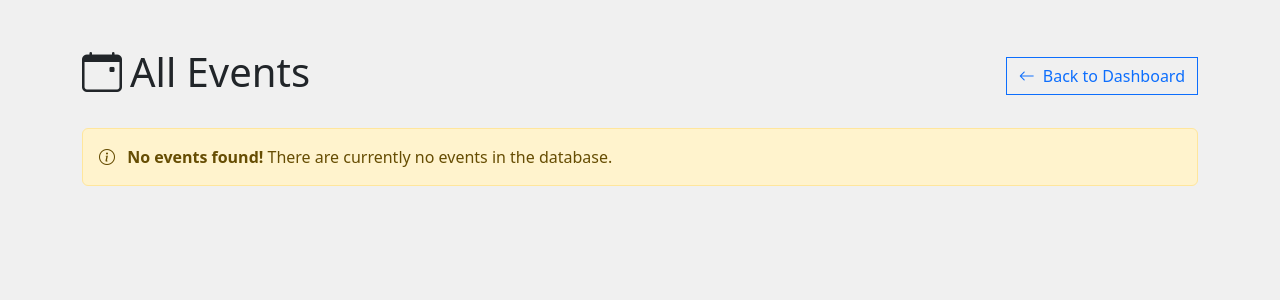
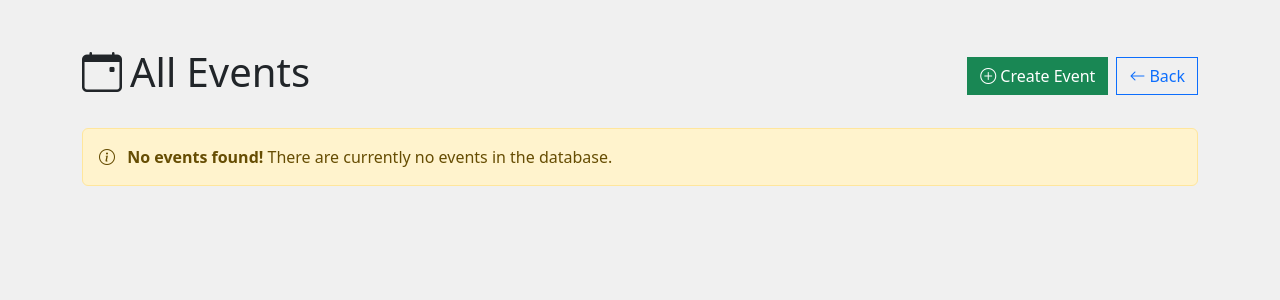
Before and after one commit to meiyo99/Gatherly, a PHP site: page /gatherly/events.php in a window 1280 px wide. Shown: the part 56-356 px from the top of the page. Run offline with PHP 8.4, Linux system fonts and the light colour scheme; a user stored in the database is signed in; data that the repository does not hold is empty.

Commit message:
update UI with event management buttons

```diff
--- a/dashboard.php
+++ b/dashboard.php
@@ -96,7 +96,7 @@ $user_role = $_SESSION['role'];
                         <i class="bi bi-calendar-plus text-primary" style="font-size: 3rem;"></i>
                         <h5 class="card-title mt-3">Create Event</h5>
                         <p class="card-text">Plan your next celebration</p>
-                        <a href="#" class="btn btn-primary">Coming Soon</a>
+                        <a href="<?= BASE_URL ?>/create_event.php" class="btn btn-primary">Create Event</a>
                     </div>
                 </div>
             </div>
--- a/events.php
+++ b/events.php
@@ -80,9 +80,14 @@ $events = $eventModel->getAll();
             <div class="col-12">
                 <div class="d-flex justify-content-between align-items-center mb-4">
                     <h1><i class="bi bi-calendar-event me-2"></i>All Events</h1>
-                    <a href="<?= BASE_URL ?>/dashboard.php" class="btn btn-outline-primary">
-                        <i class="bi bi-arrow-left me-2"></i>Back to Dashboard
-                    </a>
+                    <div class="d-flex gap-2">
+                        <a href="<?= BASE_URL ?>/create_event.php" class="btn btn-success">
+                            <i class="bi bi-plus-circle me-1"></i>Create Event
+                        </a>
+                        <a href="<?= BASE_URL ?>/dashboard.php" class="btn btn-outline-primary">
+                            <i class="bi bi-arrow-left me-1"></i>Back
+                        </a>
+                    </div>
                 </div>
 
                 <?php if (isset($_SESSION['success'])): ?>
@@ -147,8 +152,14 @@ $events = $eventModel->getAll();
                                         </ul>
 
                                         <div class="d-flex gap-2">
-                                            <a href="#" class="btn btn-sm btn-outline-primary flex-fill">View</a>
-                                            <a href="#" class="btn btn-sm btn-outline-secondary flex-fill">Edit</a>
+                                            <a href="<?= BASE_URL ?>/edit_event.php?id=<?= $event['event_id'] ?>" class="btn btn-sm btn-outline-primary flex-fill">
+                                                <i class="bi bi-pencil me-1"></i>Edit
+                                            </a>
+                                            <a href="<?= BASE_URL ?>/handlers/delete_event_handler.php?id=<?= $event['event_id'] ?>"
+                                               class="btn btn-sm btn-outline-danger flex-fill"
+                                               onclick="return confirm('Are you sure you want to delete this event?');">
+                                                <i class="bi bi-trash me-1"></i>Delete
+                                            </a>
                                         </div>
                                     </div>
                                     <div class="card-footer text-muted small">
```
